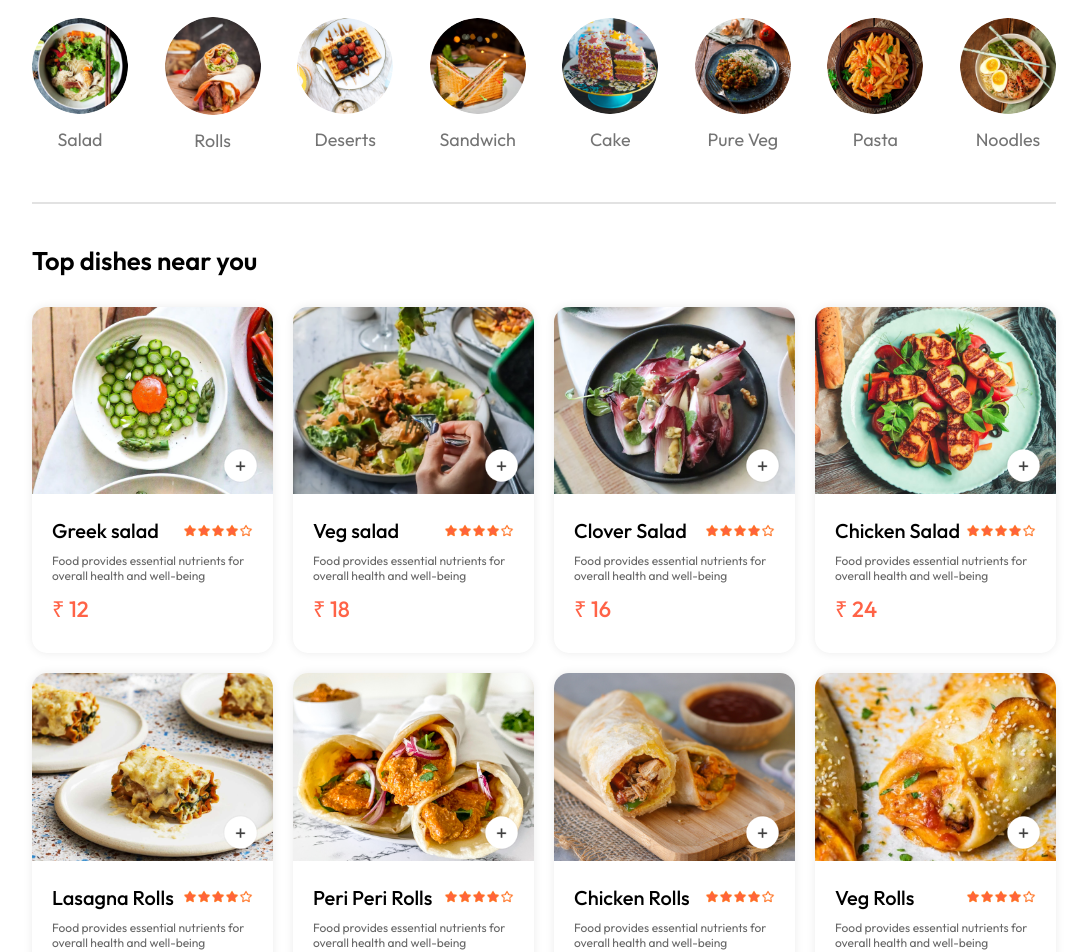
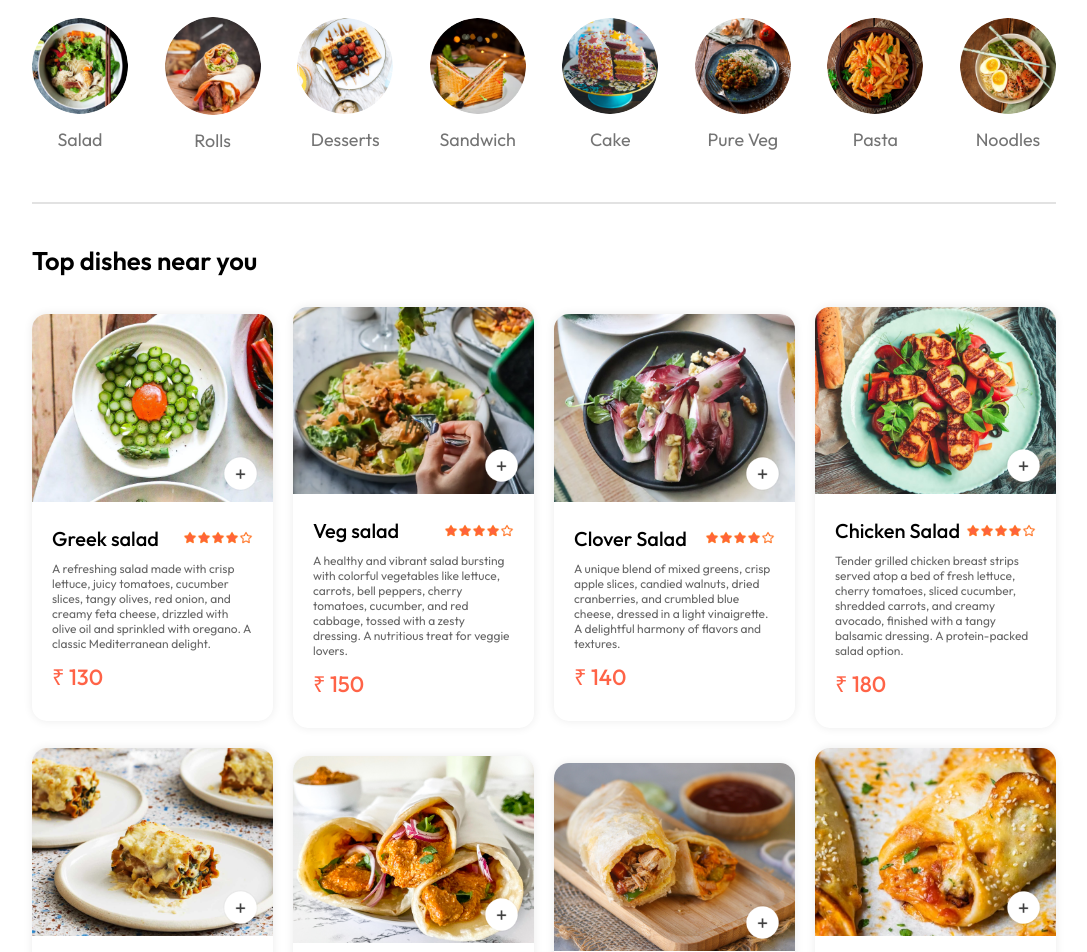
Before and after one commit to atultingre/food-delivery-frontend, a React (Vite) app: page / in a window 1280 px wide. Shown: the part 700-1652 px from the top of the page, without its empty margins (96-1183 px from the left). Built offline with nearby package versions, Linux system fonts and the light colour scheme; no server answers.

Commit message:
product description updated

```diff
--- a/src/assets/assets.js
+++ b/src/assets/assets.js
@@ -92,7 +92,7 @@ export const menu_list = [
     menu_image: menu_2,
   },
   {
-    menu_name: "Deserts",
+    menu_name: "Desserts",
     menu_image: menu_3,
   },
   {
@@ -122,288 +122,288 @@ export const food_list = [
     _id: "1",
     name: "Greek salad",
     image: food_1,
-    price: 12,
+    price: 130,
     description:
-      "Food provides essential nutrients for overall health and well-being",
+      "A refreshing salad made with crisp lettuce, juicy tomatoes, cucumber slices, tangy olives, red onion, and creamy feta cheese, drizzled with olive oil and sprinkled with oregano. A classic Mediterranean delight.",
     category: "Salad",
   },
   {
     _id: "2",
     name: "Veg salad",
     image: food_2,
-    price: 18,
+    price: 150,
     description:
-      "Food provides essential nutrients for overall health and well-being",
+      "A healthy and vibrant salad bursting with colorful vegetables like lettuce, carrots, bell peppers, cherry tomatoes, cucumber, and red cabbage, tossed with a zesty dressing. A nutritious treat for veggie lovers.",
     category: "Salad",
   },
   {
     _id: "3",
     name: "Clover Salad",
     image: food_3,
-    price: 16,
+    price: 140,
     description:
-      "Food provides essential nutrients for overall health and well-being",
+      "A unique blend of mixed greens, crisp apple slices, candied walnuts, dried cranberries, and crumbled blue cheese, dressed in a light vinaigrette. A delightful harmony of flavors and textures.",
     category: "Salad",
   },
   {
     _id: "4",
     name: "Chicken Salad",
     image: food_4,
-    price: 24,
+    price: 180,
     description:
-      "Food provides essential nutrients for overall health and well-being",
+      "Tender grilled chicken breast strips served atop a bed of fresh lettuce, cherry tomatoes, sliced cucumber, shredded carrots, and creamy avocado, finished with a tangy balsamic dressing. A protein-packed salad option.",
     category: "Salad",
   },
   {
     _id: "5",
     name: "Lasagna Rolls",
     image: food_5,
-    price: 14,
+    price: 200,
     description:
-      "Food provides essential nutrients for overall health and well-being",
+      "Lasagna noodles rolled up with a savory filling of ricotta cheese, spinach, and Italian herbs, smothered in marinara sauce and melted mozzarella cheese. A delectable twist on the classic lasagna.",
     category: "Rolls",
   },
   {
     _id: "6",
     name: "Peri Peri Rolls",
     image: food_6,
-    price: 12,
+    price: 220,
     description:
-      "Food provides essential nutrients for overall health and well-being",
+      "Spicy grilled peri peri chicken wrapped in soft flatbread with crunchy lettuce, sliced tomatoes, and tangy mayo. A fiery and flavorful handheld meal.",
     category: "Rolls",
   },
   {
     _id: "7",
     name: "Chicken Rolls",
     image: food_7,
-    price: 20,
+    price: 250,
     description:
-      "Food provides essential nutrients for overall health and well-being",
+      "Tender chunks of marinated chicken, sautéed peppers, onions, and melted cheese rolled in a warm tortilla. A satisfying and protein-rich snack.",
     category: "Rolls",
   },
   {
     _id: "8",
     name: "Veg Rolls",
     image: food_8,
-    price: 15,
+    price: 230,
     description:
-      "Food provides essential nutrients for overall health and well-being",
+      "A medley of fresh vegetables including carrots, bell peppers, onions, and cabbage, stir-fried with aromatic spices and wrapped in a soft tortilla. A crunchy and flavorful vegetarian delight.",
     category: "Rolls",
   },
   {
     _id: "9",
     name: "Ripple Ice Cream",
     image: food_9,
-    price: 14,
+    price: 120,
     description:
-      "Food provides essential nutrients for overall health and well-being",
-    category: "Deserts",
+      "Smooth and creamy vanilla ice cream swirled with ribbons of rich chocolate fudge, creating a delightful ripple effect. A classic indulgence perfect for any sweet tooth.",
+    category: "Desserts",
   },
   {
     _id: "10",
     name: "Fruit Ice Cream",
     image: food_10,
-    price: 22,
+    price: 160,
     description:
-      "Food provides essential nutrients for overall health and well-being",
-    category: "Deserts",
+      "A refreshing blend of seasonal fruits folded into creamy vanilla ice cream, offering a burst of fruity sweetness in every bite. A fruity twist on the traditional ice cream.",
+    category: "Desserts",
   },
   {
     _id: "11",
     name: "Jar Ice Cream",
     image: food_11,
-    price: 10,
+    price: 180,
     description:
-      "Food provides essential nutrients for overall health and well-being",
-    category: "Deserts",
+      "Creamy and indulgent ice cream served in a convenient jar, available in a variety of flavors from classic vanilla to decadent chocolate chip cookie dough. Perfect for on-the-go enjoyment.",
+    category: "Desserts",
   },
   {
     _id: "12",
     name: "Vanilla Ice Cream",
     image: food_12,
-    price: 12,
+    price: 200,
     description:
-      "Food provides essential nutrients for overall health and well-being",
-    category: "Deserts",
+      "Smooth and velvety vanilla ice cream made with the finest Madagascar vanilla beans, delivering a rich and aromatic flavor profile. A timeless classic for ice cream enthusiasts.",
+    category: "Desserts",
   },
   {
     _id: "13",
     name: "Chicken Sandwich",
     image: food_13,
-    price: 12,
+    price: 220,
     description:
-      "Food provides essential nutrients for overall health and well-being",
+      "Grilled or breaded chicken breast served between two slices of freshly baked bread, accompanied by crisp lettuce, ripe tomatoes, and creamy mayo. A satisfying and flavorful handheld meal.",
     category: "Sandwich",
   },
   {
     _id: "14",
     name: "Vegan Sandwich",
     image: food_14,
-    price: 18,
+    price: 250,
     description:
-      "Food provides essential nutrients for overall health and well-being",
+      "A hearty sandwich filled with a variety of plant-based ingredients such as roasted vegetables, hummus, avocado, and sprouts, nestled between slices of whole grain bread. A wholesome and cruelty-free option.",
     category: "Sandwich",
   },
   {
     _id: "15",
     name: "Grilled Sandwich",
     image: food_15,
-    price: 16,
+    price: 270,
     description:
-      "Food provides essential nutrients for overall health and well-being",
+      "A classic grilled sandwich featuring layers of melted cheese, thinly sliced deli meats, and optional additions like tomatoes, onions, and pickles, all pressed between slices of buttery toast. A comforting and satisfying choice.",
     category: "Sandwich",
   },
   {
     _id: "16",
     name: "Bread Sandwich",
     image: food_16,
-    price: 24,
+    price: 300,
     description:
-      "Food provides essential nutrients for overall health and well-being",
+      "A simple yet delicious sandwich made with soft bread slices layered with a choice of fillings such as ham, cheese, lettuce, and mustard. A timeless favorite suitable for any meal.",
     category: "Sandwich",
   },
   {
     _id: "17",
     name: "Cup Cake",
     image: food_17,
-    price: 14,
+    price: 320,
     description:
-      "Food provides essential nutrients for overall health and well-being",
+      "Moist and fluffy cupcakes topped with a swirl of creamy frosting, available in a variety of flavors including classic vanilla, decadent chocolate, and zesty lemon. A delightful treat for any occasion.",
     category: "Cake",
   },
   {
     _id: "18",
     name: "Vegan Cake",
     image: food_18,
-    price: 12,
+    price: 340,
     description:
-      "Food provides essential nutrients for overall health and well-being",
+      "A scrumptious vegan cake made without any animal products, featuring moist layers of cake paired with dairy-free frosting in flavors like chocolate, vanilla, and carrot. A guilt-free indulgence for vegans and non-vegans alike.",
     category: "Cake",
   },
   {
     _id: "19",
     name: "Butterscotch Cake",
     image: food_19,
-    price: 20,
+    price: 300,
     description:
-      "Food provides essential nutrients for overall health and well-being",
+      "Rich and buttery cake layers infused with the warm flavors of butterscotch, filled and frosted with creamy butterscotch frosting, and topped with caramel drizzle and crunchy toffee bits. A decadent treat for butterscotch lovers.",
     category: "Cake",
   },
   {
     _id: "20",
     name: "Sliced Cake",
     image: food_20,
-    price: 15,
+    price: 260,
     description:
-      "Food provides essential nutrients for overall health and well-being",
+      "A selection of sliced cakes available in various flavors such as chocolate, vanilla, red velvet, and marble, perfect for sharing or indulging in a variety of tastes. A convenient option for cake lovers.",
     category: "Cake",
   },
   {
     _id: "21",
-    name: "Garlic Mushroom ",
+    name: "Garlic Mushroom",
     image: food_21,
-    price: 14,
+    price: 280,
     description:
-      "Food provides essential nutrients for overall health and well-being",
+      "Plump and juicy mushrooms sautéed with aromatic garlic, butter, and fresh herbs until golden brown and tender. A flavorful and versatile vegetarian dish that pairs well with pasta, rice, or crusty bread.",
     category: "Pure Veg",
   },
   {
     _id: "22",
     name: "Fried Cauliflower",
     image: food_22,
-    price: 22,
+    price: 300,
     description:
-      "Food provides essential nutrients for overall health and well-being",
+      "Crispy and golden fried cauliflower florets coated in a seasoned batter, served piping hot and crunchy. A delicious and addictive appetizer or side dish.",
     category: "Pure Veg",
   },
   {
     _id: "23",
     name: "Mix Veg Pulao",
     image: food_23,
-    price: 10,
+    price: 140,
     description:
-      "Food provides essential nutrients for overall health and well-being",
+      "Fragrant basmati rice cooked with an assortment of colorful vegetables, whole spices, and aromatic herbs, resulting in a flavorful and wholesome one-pot meal. A staple dish in Indian cuisine.",
     category: "Pure Veg",
   },
   {
     _id: "24",
     name: "Rice Zucchini",
     image: food_24,
-    price: 12,
+    price: 160,
     description:
-      "Food provides essential nutrients for overall health and well-being",
+      "Tender zucchini sautéed with fluffy rice, garlic, onions, and savory spices, creating a delicious and nutritious side dish or light main course. A simple yet satisfying way to enjoy summer squash.",
     category: "Pure Veg",
   },
   {
     _id: "25",
     name: "Cheese Pasta",
     image: food_25,
-    price: 12,
+    price: 200,
     description:
-      "Food provides essential nutrients for overall health and well-being",
+      "Al dente pasta tossed in a creamy cheese sauce made with a blend of cheddar, mozzarella, and parmesan cheese, finished with a sprinkle of fresh herbs and cracked black pepper. A comforting and indulgent pasta dish.",
     category: "Pasta",
   },
   {
     _id: "26",
     name: "Tomato Pasta",
     image: food_26,
-    price: 18,
+    price: 220,
     description:
-      "Food provides essential nutrients for overall health and well-being",
+      "Pasta coated in a tangy tomato sauce made with ripe tomatoes, garlic, onions, and aromatic herbs, finished with a drizzle of olive oil and a sprinkle of grated parmesan cheese. A classic Italian pasta dish bursting with flavor.",
     category: "Pasta",
   },
   {
     _id: "27",
     name: "Creamy Pasta",
     image: food_27,
-    price: 16,
+    price: 250,
     description:
-      "Food provides essential nutrients for overall health and well-being",
+      "Pasta smothered in a velvety cream sauce made with heavy cream, butter, garlic, and parmesan cheese, seasoned with salt, pepper, and a hint of nutmeg. A decadent and comforting pasta dish.",
     category: "Pasta",
   },
   {
     _id: "28",
     name: "Chicken Pasta",
     image: food_28,
-    price: 24,
+    price: 270,
     description:
-      "Food provides essential nutrients for overall health and well-being",
+      "Tender chicken breast strips sautéed with garlic, mushrooms, and sun-dried tomatoes, tossed with al dente pasta in a creamy Alfredo sauce and finished with a sprinkle of fresh parsley. A hearty and satisfying pasta dish.",
     category: "Pasta",
   },
   {
     _id: "29",
     name: "Buttter Noodles",
     image: food_29,
-    price: 14,
+    price: 150,
     description:
-      "Food provides essential nutrients for overall health and well-being",
+      "Tender egg noodles tossed in a rich and creamy butter sauce made with melted butter, garlic, and parmesan cheese, resulting in a simple yet delicious pasta dish. A comfort food classic loved by all ages.",
     category: "Noodles",
   },
   {
     _id: "30",
     name: "Veg Noodles",
     image: food_30,
-    price: 12,
+    price: 180,
     description:
-      "Food provides essential nutrients for overall health and well-being",
+      "Stir-fried noodles tossed with an assortment of colorful vegetables such as carrots, bell peppers, cabbage, and bean sprouts, seasoned with soy sauce, garlic, and ginger. A flavorful and satisfying vegetarian noodle dish.",
     category: "Noodles",
   },
   {
     _id: "31",
     name: "Somen Noodles",
     image: food_31,
-    price: 20,
+    price: 220,
     description:
-      "Food provides essential nutrients for overall health and well-being",
+      "Thin Japanese wheat noodles served chilled and topped with a variety of fresh toppings like sliced cucumber, green onions, shredded chicken, and nori seaweed, dressed in a light soy-based sauce. A refreshing and light noodle dish perfect for hot summer days.",
     category: "Noodles",
   },
   {
     _id: "32",
     name: "Cooked Noodles",
     image: food_32,
-    price: 15,
+    price: 240,
     description:
-      "Food provides essential nutrients for overall health and well-being",
+      "Steaming hot noodles cooked to perfection and tossed with your choice of sauce, whether it's savory soy sauce, tangy tomato sauce, or rich peanut sauce, along with your preferred mix of vegetables, meat, or tofu. A customizable and satisfying noodle dish.",
     category: "Noodles",
   },
 ];
--- a/src/components/ExploreMenu/ExploreMenu.jsx
+++ b/src/components/ExploreMenu/ExploreMenu.jsx
@@ -3,7 +3,7 @@ import { menu_list } from "../../assets/assets";
 const ExploreMenu = ({ category, setCategory }) => {
   return (
     <div className="explore-menu" id="explore-menu">
-      <h1>Explore our mneu</h1>
+      <h1>Explore our menu</h1>
       <p className="explore-menu-text">
         Choose form a diverse manu featuring a delectable arrray of dishes. Our
         mission is to satisfy your carving and elevate your dining experience,
--- a/src/context/StoreContext.jsx
+++ b/src/context/StoreContext.jsx
@@ -8,6 +8,7 @@ const StoreContextProvider = ({ children }) => {
     const storedCartItems = localStorage.getItem("cartItems");
     return storedCartItems ? JSON.parse(storedCartItems) : {};
   });
+  const deliveryCost = 60;
 
   useEffect(() => {
     // Update localStorage whenever cartItems change
@@ -61,6 +62,7 @@ const StoreContextProvider = ({ children }) => {
     addToCart,
     removeFormCart,
     getTotalCartAmount,
+    deliveryCost,
   };
 
   return (
--- a/src/pages/Cart/Cart.jsx
+++ b/src/pages/Cart/Cart.jsx
@@ -3,10 +3,9 @@ import "./Cart.scss";
 import { useNavigate } from "react-router-dom";
 
 const Cart = () => {
-  const { cartItems, food_list, removeFormCart, getTotalCartAmount } =
+  const { deliveryCost, cartItems, food_list, removeFormCart, getTotalCartAmount } =
     useStore();
   const navigate = useNavigate();
-  const deliveryCost = 80;
   return (
     <div className="cart">
       <div className="cart-items">
--- a/src/pages/PlaceOrder/PlaceOrder.jsx
+++ b/src/pages/PlaceOrder/PlaceOrder.jsx
@@ -2,8 +2,8 @@ import { useStore } from "../../context/StoreContext";
 import "./PlaceOrder.scss";
 
 const PlaceOrder = () => {
-  const { getTotalCartAmount } = useStore();
-  const deliveryCost = 80;
+  const { deliveryCost, getTotalCartAmount } = useStore();
+
   return (
     <form className="place-order">
       <div className="place-order-left">
```
